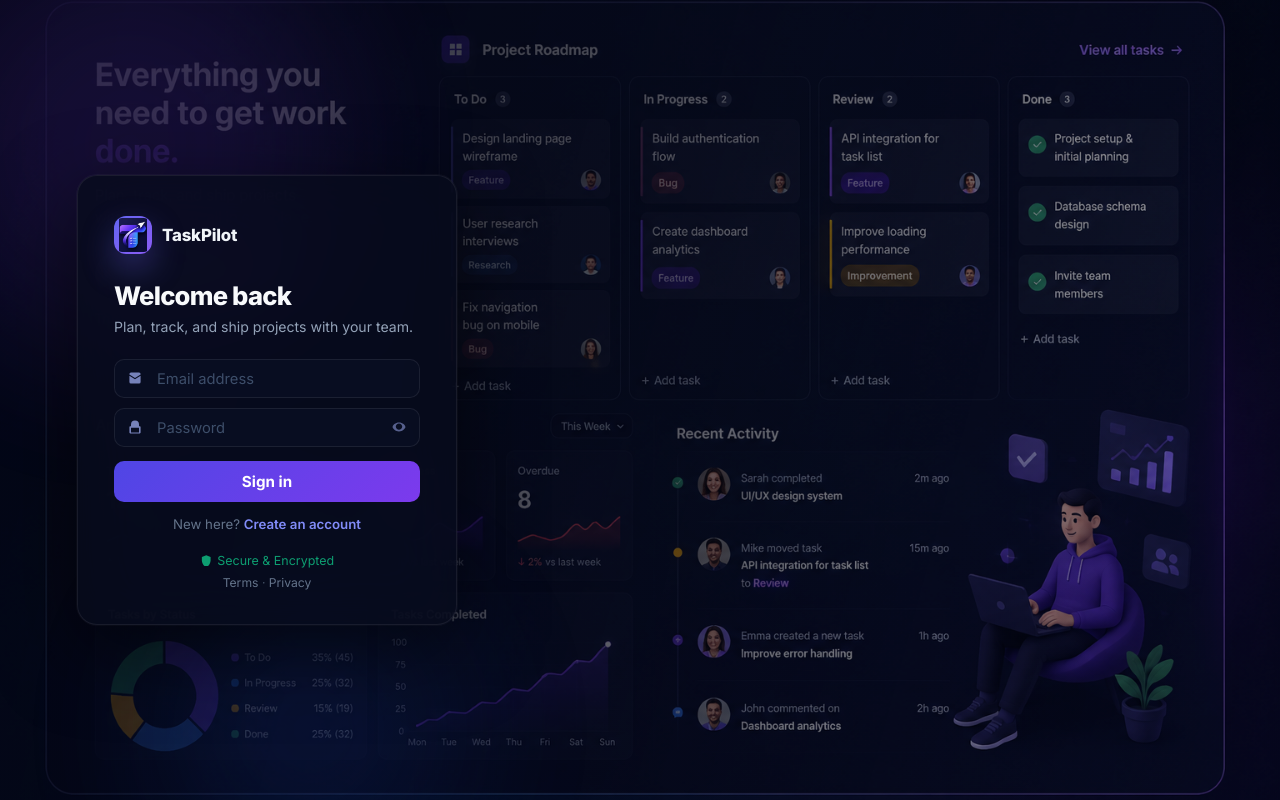
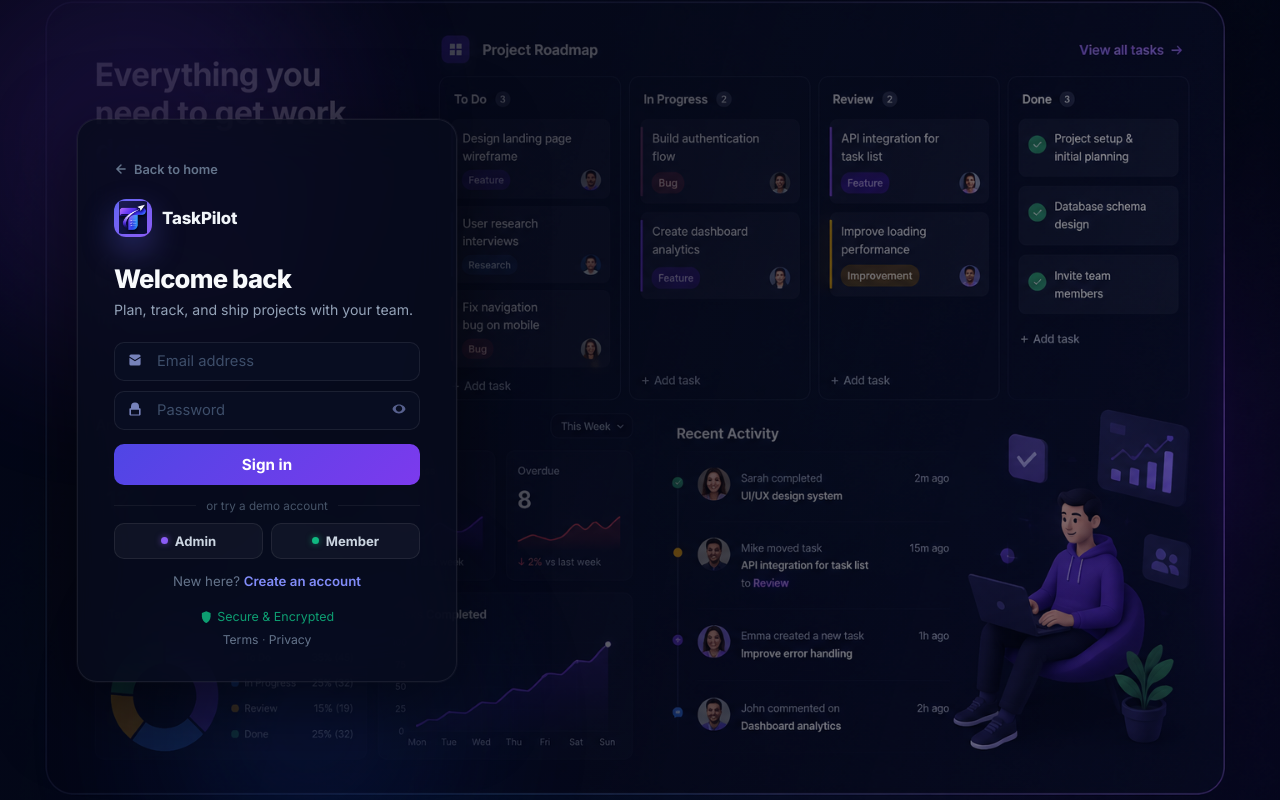
Before and after one commit to Mohit26-BM/Task-Pilot, a Flask app: page /login in a window 1280 px wide. Run offline with Flask 3, Linux system fonts and the light colour scheme.

Commit message:
Add demo login buttons, back-to-home link, seed demo member account

```diff
--- a/backend/app.py
+++ b/backend/app.py
@@ -74,19 +74,25 @@ def create_app():
 
     with app.app_context():
         db.create_all()
-        seed_admin()
+        seed_demo_accounts()
 
     return app
 
 
-def seed_admin():
-    if User.query.first():
-        return
-    password = os.getenv("ADMIN_PASSWORD", "Admin@12345")
-    admin = User(name="TaskPilot Admin", email="admin@taskpilot.dev", role="Admin")
-    admin.set_password(password)
-    db.session.add(admin)
-    db.session.commit()
+def seed_demo_accounts():
+    changed = False
+    if not User.query.filter_by(email="admin@taskpilot.dev").first():
+        admin = User(name="TaskPilot Admin", email="admin@taskpilot.dev", role="Admin")
+        admin.set_password(os.getenv("ADMIN_PASSWORD", "Admin@12345"))
+        db.session.add(admin)
+        changed = True
+    if not User.query.filter_by(email="member@taskpilot.dev").first():
+        member = User(name="Demo Member", email="member@taskpilot.dev", role="Member")
+        member.set_password("Member@12345")
+        db.session.add(member)
+        changed = True
+    if changed:
+        db.session.commit()
 
 
 app = create_app()
--- a/backend/static/css/auth.css
+++ b/backend/static/css/auth.css
@@ -86,6 +86,15 @@
   z-index: 0;
 }
 .auth-card > * { position: relative; z-index: 1; }
+
+/* ===== Back link ===== */
+.back-link {
+  display: inline-flex; align-items: center; gap: 6px;
+  font-size: 0.8rem; font-weight: 600; color: #64748b;
+  text-decoration: none; margin-bottom: 22px;
+  transition: color .15s, gap .15s;
+}
+.back-link:hover { color: #a5b4fc; gap: 9px; }
 
 /* ===== Brand ===== */
 .brand {
@@ -221,6 +230,38 @@ h1 {
   transform: translateY(-1px);
 }
 
+/* ===== Demo login buttons ===== */
+.demo-row { margin-top: 14px; }
+.demo-divider {
+  display: flex; align-items: center; gap: 10px;
+  font-size: 0.73rem; color: #475569; margin-bottom: 10px;
+}
+.demo-divider::before, .demo-divider::after {
+  content: ''; flex: 1; height: 1px;
+  background: rgba(255,255,255,.06);
+}
+.demo-btns { display: grid; grid-template-columns: 1fr 1fr; gap: 8px; }
+.demo-btn {
+  display: flex; align-items: center; justify-content: center; gap: 7px;
+  padding: 9px 12px;
+  background: rgba(255,255,255,.04);
+  border: 1px solid rgba(255,255,255,.08);
+  border-radius: 10px;
+  color: #cbd5e1; font-size: 0.82rem; font-weight: 700;
+  cursor: pointer;
+  transition: background .15s, border-color .15s, transform .12s;
+}
+.demo-btn:hover {
+  background: rgba(255,255,255,.09);
+  border-color: rgba(255,255,255,.14);
+  transform: translateY(-1px);
+}
+.demo-dot {
+  width: 7px; height: 7px; border-radius: 50%; flex-shrink: 0;
+}
+.dot-admin  { background: #8b5cf6; box-shadow: 0 0 6px rgba(139,92,246,.6); }
+.dot-member { background: #10b981; box-shadow: 0 0 6px rgba(16,185,129,.6); }
+
 /* ===== Switch & footer ===== */
 .auth-switch {
   margin: 14px 0 0;
--- a/backend/templates/login.html
+++ b/backend/templates/login.html
@@ -18,6 +18,11 @@
   <main class="signup-layout">
     <div class="auth-card">
       <div class="auth-card-glow"></div>
+
+      <a href="/" class="back-link">
+        <svg width="14" height="14" viewBox="0 0 24 24" fill="none" stroke="currentColor" stroke-width="2.5" stroke-linecap="round"><path d="M19 12H5M12 5l-7 7 7 7"/></svg>
+        Back to home
+      </a>
 
       <div class="brand">
         <span class="brand-mark">
@@ -49,6 +54,20 @@
         <button class="primary-btn" type="submit">Sign in</button>
       </form>
 
+      <div class="demo-row">
+        <p class="demo-divider">or try a demo account</p>
+        <div class="demo-btns">
+          <button type="button" class="demo-btn" onclick="fillDemo('admin@taskpilot.dev','Admin@12345')">
+            <span class="demo-dot dot-admin"></span>
+            Admin
+          </button>
+          <button type="button" class="demo-btn" onclick="fillDemo('member@taskpilot.dev','Member@12345')">
+            <span class="demo-dot dot-member"></span>
+            Member
+          </button>
+        </div>
+      </div>
+
       <p class="auth-switch">New here? <a href="/signup">Create an account</a></p>
 
       <div class="auth-footer">
@@ -69,6 +88,11 @@
       const input = btn.previousElementSibling;
       input.type = input.type === "password" ? "text" : "password";
     }
+    function fillDemo(email, password) {
+      document.querySelector('[name="email"]').value = email;
+      document.querySelector('[name="password"]').value = password;
+      document.getElementById('loginForm').requestSubmit();
+    }
   </script>
 </body>
 </html>
--- a/backend/templates/signup.html
+++ b/backend/templates/signup.html
@@ -18,6 +18,11 @@
   <main class="signup-layout">
     <div class="auth-card">
       <div class="auth-card-glow"></div>
+
+      <a href="/" class="back-link">
+        <svg width="14" height="14" viewBox="0 0 24 24" fill="none" stroke="currentColor" stroke-width="2.5" stroke-linecap="round"><path d="M19 12H5M12 5l-7 7 7 7"/></svg>
+        Back to home
+      </a>
 
       <div class="brand">
         <span class="brand-mark">
```
